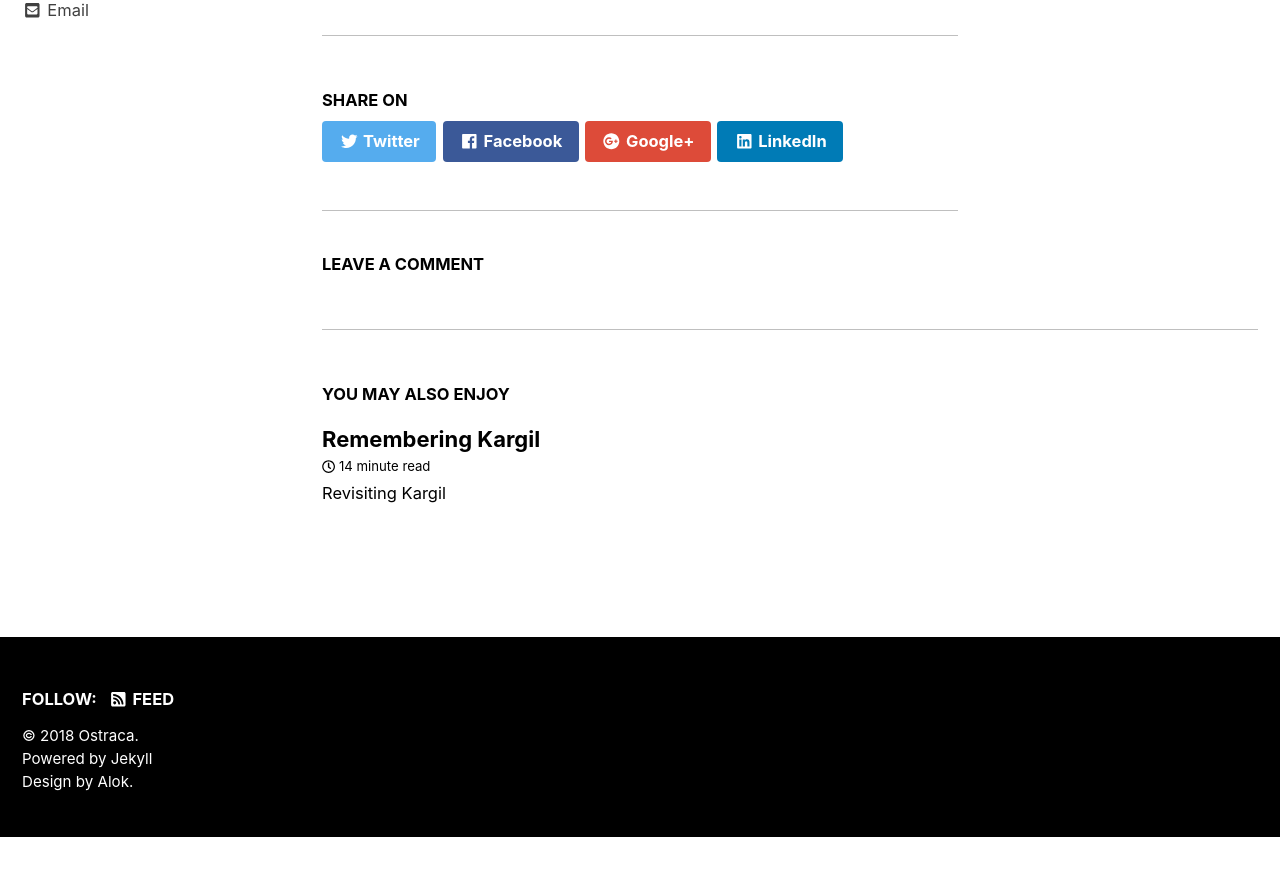
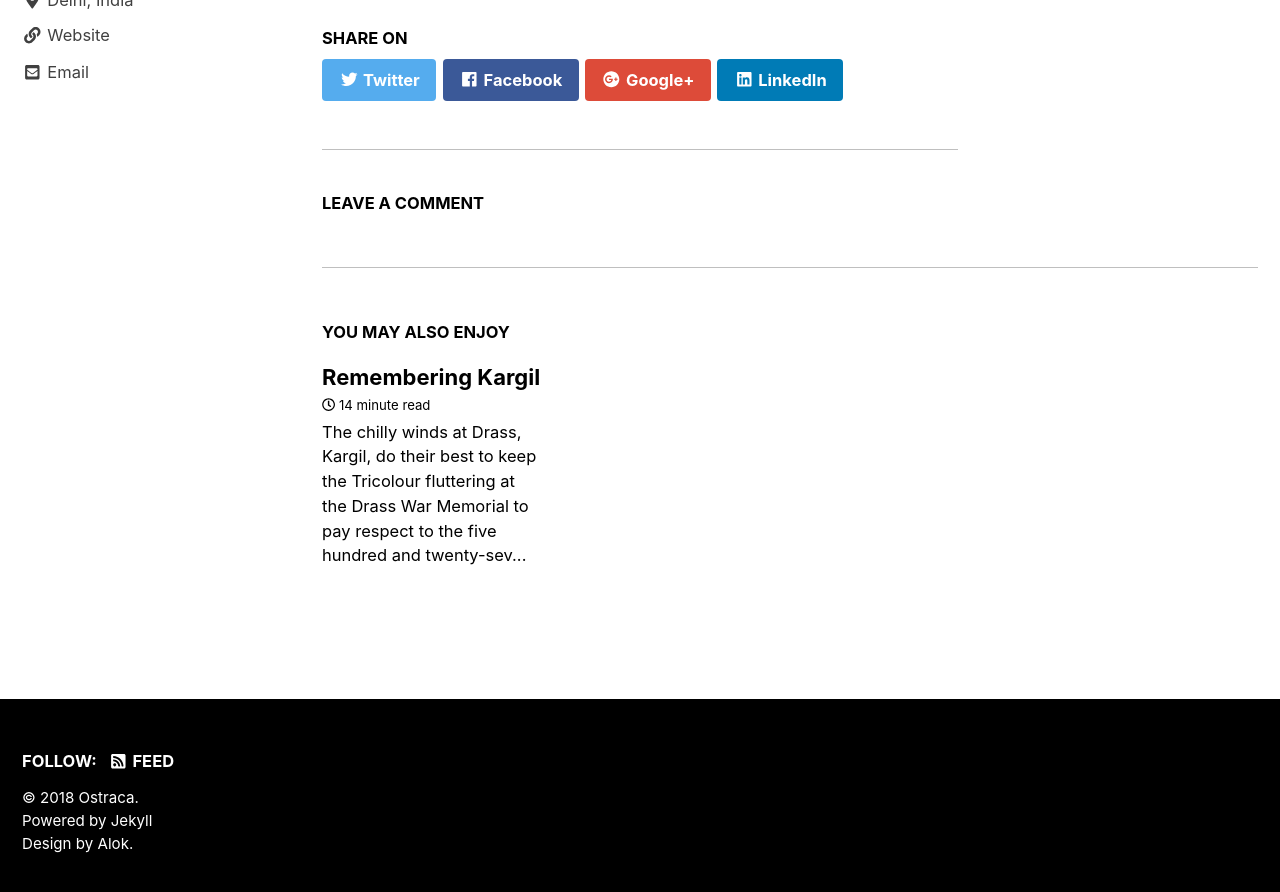
Before and after one commit to TheMedley/TheMedley.github.io, a Jekyll site: the page built from _posts/2018-08-03-revisiting-kargil.md, in a window 1280 px wide and 900 px high, scrolled down 8709 px. Shown: the top 892 px of the window. Built offline with Jekyll 4.4.1, drawn with Linux system fonts in a browser that asks for light colours; nearby versions of some CDN libraries; some web fonts are replaced; before the commit the page ends 9546 px from its top, so only the background shows below that.

Commit message:
Update from Forestry.io - Updated 2018-08-03-revisiting-kargil.md

```diff
--- a/_posts/2018-08-03-revisiting-kargil.md
+++ b/_posts/2018-08-03-revisiting-kargil.md
@@ -2,10 +2,9 @@
 title: Remembering Kargil
 date: 2018-08-03 14:46:26 +0000
 layout: single
+medley: ''
 
 ---
-**Revisiting Kargil**
-
 The chilly winds at Drass, Kargil, do their best to keep the Tricolour fluttering at the Drass War Memorial to pay respect to the five hundred and twenty-seven martyrs, and the many that lived. Memories of war are such that they sear themselves upon the minds of those who have lived through the ordeal. Nineteen years ago, India and Pakistan, both nations recently elevated to nuclear status, fought a war on the cold and desolate heights of Kargil which drew the attention of the entire world.
 
 **The Fog of War**
```
